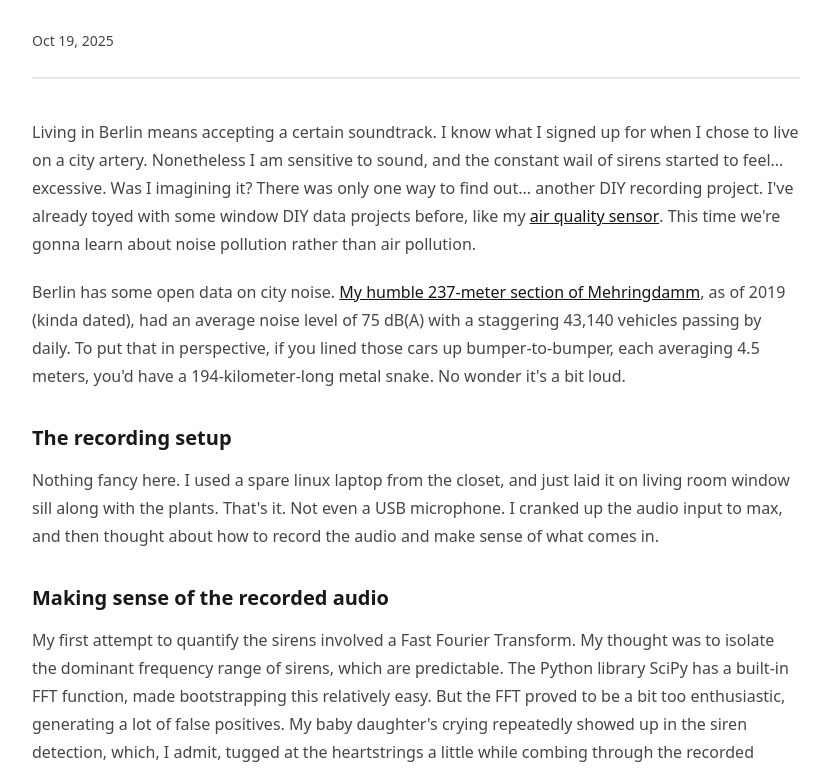
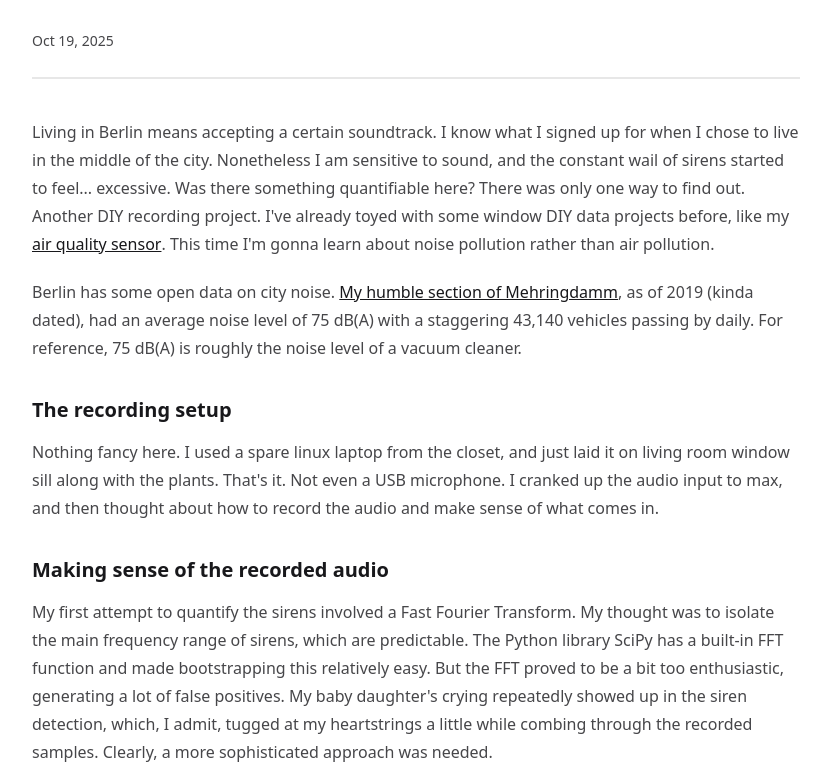
Before and after one commit to eschaefer/personal-website-astro, an Astro site: page /blog/2025-10-19-sirens-at-my-window in a window 1280 px wide. Shown: the part 170-942 px from the top of the page, without its empty margins (224-1053 px from the left). Built offline with nearby package versions, Linux system fonts and the light colour scheme; Astro itself is replaced by a stand-in of ours.

Commit message:
some edits

```diff
--- a/src/content/blog/2025-10-19-sirens-at-my-window/index.mdx
+++ b/src/content/blog/2025-10-19-sirens-at-my-window/index.mdx
@@ -13,9 +13,9 @@ import spectrogram1 from './images/siren_20250730_223059.jpg';
 import spectrogram2 from './images/siren_20250805_203714.jpg';
 
 
-Living in Berlin means accepting a certain soundtrack. I know what I signed up for when I chose to live on a city artery. Nonetheless I am sensitive to sound, and the constant wail of sirens started to feel... excessive. Was I imagining it? There was only one way to find out... another DIY recording project. I've already toyed with some window DIY data projects before, like my [air quality sensor](/blog/2024-02-01-building-a-diy-air-quality-sensor/). This time we're gonna learn about noise pollution rather than air pollution.
+Living in Berlin means accepting a certain soundtrack. I know what I signed up for when I chose to live in the middle of the city. Nonetheless I am sensitive to sound, and the constant wail of sirens started to feel... excessive. Was there something quantifiable here? There was only one way to find out. Another DIY recording project. I've already toyed with some window DIY data projects before, like my [air quality sensor](/blog/2024-02-01-building-a-diy-air-quality-sensor/). This time I'm gonna learn about noise pollution rather than air pollution.
 
-Berlin has some open data on city noise. [My humble 237-meter section of Mehringdamm](https://gdi.berlin.de/viewer/main/?MAPS={%22center%22:%5B390022.4138428097,5820501.803771703%5D,%22zoom%22:5}&LAYERS=%5B{%22id%22:%22hintergrund_default_grau%22,%22visibility%22:true,%22transparency%22:0},{%22id%22:%22ua_stratlaerm_2022:bb_strasse_gesamt_den2022%22,%22visibility%22:true,%22transparency%22:0},{%22id%22:%22ua_stratlaerm_2022:da_autobahn2022%22,%22visibility%22:true,%22transparency%22:0},{%22id%22:%22ua_stratlaerm_2022:db_bundesstrasse2022%22,%22visibility%22:true,%22transparency%22:0},{%22id%22:%22ua_stratlaerm_2022:dc_sonstigestr2022%22,%22visibility%22:true,%22transparency%22:0},{%22id%22:%22ua_stratlaerm_2022:df_laermschutzeinrichtung2022%22,%22visibility%22:true,%22transparency%22:0}%5D), as of 2019 (kinda dated), had an average noise level of 75 dB(A) with a staggering 43,140 vehicles passing by daily. To put that in perspective, if you lined those cars up bumper-to-bumper, each averaging 4.5 meters, you'd have a 194-kilometer-long metal snake. No wonder it's a bit loud.
+Berlin has some open data on city noise. [My humble section of Mehringdamm](https://gdi.berlin.de/viewer/main/?MAPS={%22center%22:%5B390022.4138428097,5820501.803771703%5D,%22zoom%22:5}&LAYERS=%5B{%22id%22:%22hintergrund_default_grau%22,%22visibility%22:true,%22transparency%22:0},{%22id%22:%22ua_stratlaerm_2022:bb_strasse_gesamt_den2022%22,%22visibility%22:true,%22transparency%22:0},{%22id%22:%22ua_stratlaerm_2022:da_autobahn2022%22,%22visibility%22:true,%22transparency%22:0},{%22id%22:%22ua_stratlaerm_2022:db_bundesstrasse2022%22,%22visibility%22:true,%22transparency%22:0},{%22id%22:%22ua_stratlaerm_2022:dc_sonstigestr2022%22,%22visibility%22:true,%22transparency%22:0},{%22id%22:%22ua_stratlaerm_2022:df_laermschutzeinrichtung2022%22,%22visibility%22:true,%22transparency%22:0}%5D), as of 2019 (kinda dated), had an average noise level of 75 dB(A) with a staggering 43,140 vehicles passing by daily. For reference, 75 dB(A) is roughly the noise level of a vacuum cleaner.
 
 ### The recording setup
 
@@ -23,7 +23,7 @@ Nothing fancy here. I used a spare linux laptop from the closet, and just laid i
 
 ### Making sense of the recorded audio
 
-My first attempt to quantify the sirens involved a Fast Fourier Transform. My thought was to isolate the dominant frequency range of sirens, which are predictable. The Python library SciPy has a built-in FFT function, made bootstrapping this relatively easy. But the FFT proved to be a bit too enthusiastic, generating a lot of false positives. My baby daughter's crying repeatedly showed up in the siren detection, which, I admit, tugged at the heartstrings a little while combing through the recorded samples. Clearly, a more sophisticated approach was needed.
+My first attempt to quantify the sirens involved a Fast Fourier Transform. My thought was to isolate the main frequency range of sirens, which are predictable. The Python library SciPy has a built-in FFT function and made bootstrapping this relatively easy. But the FFT proved to be a bit too enthusiastic, generating a lot of false positives. My baby daughter's crying repeatedly showed up in the siren detection, which, I admit, tugged at my heartstrings a little while combing through the recorded samples. Clearly, a more sophisticated approach was needed.
 
 ### TensorFlow
 
```
